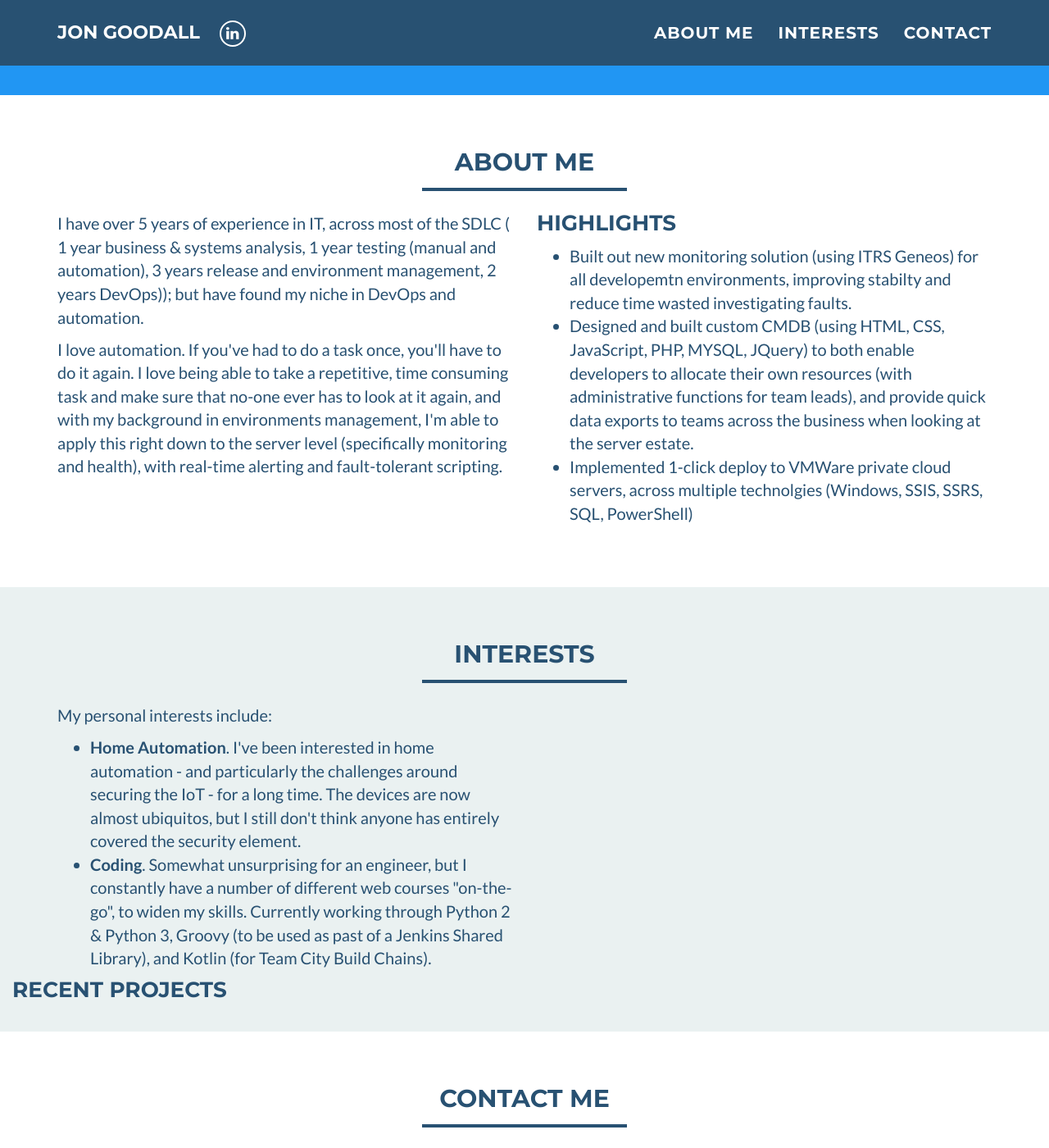
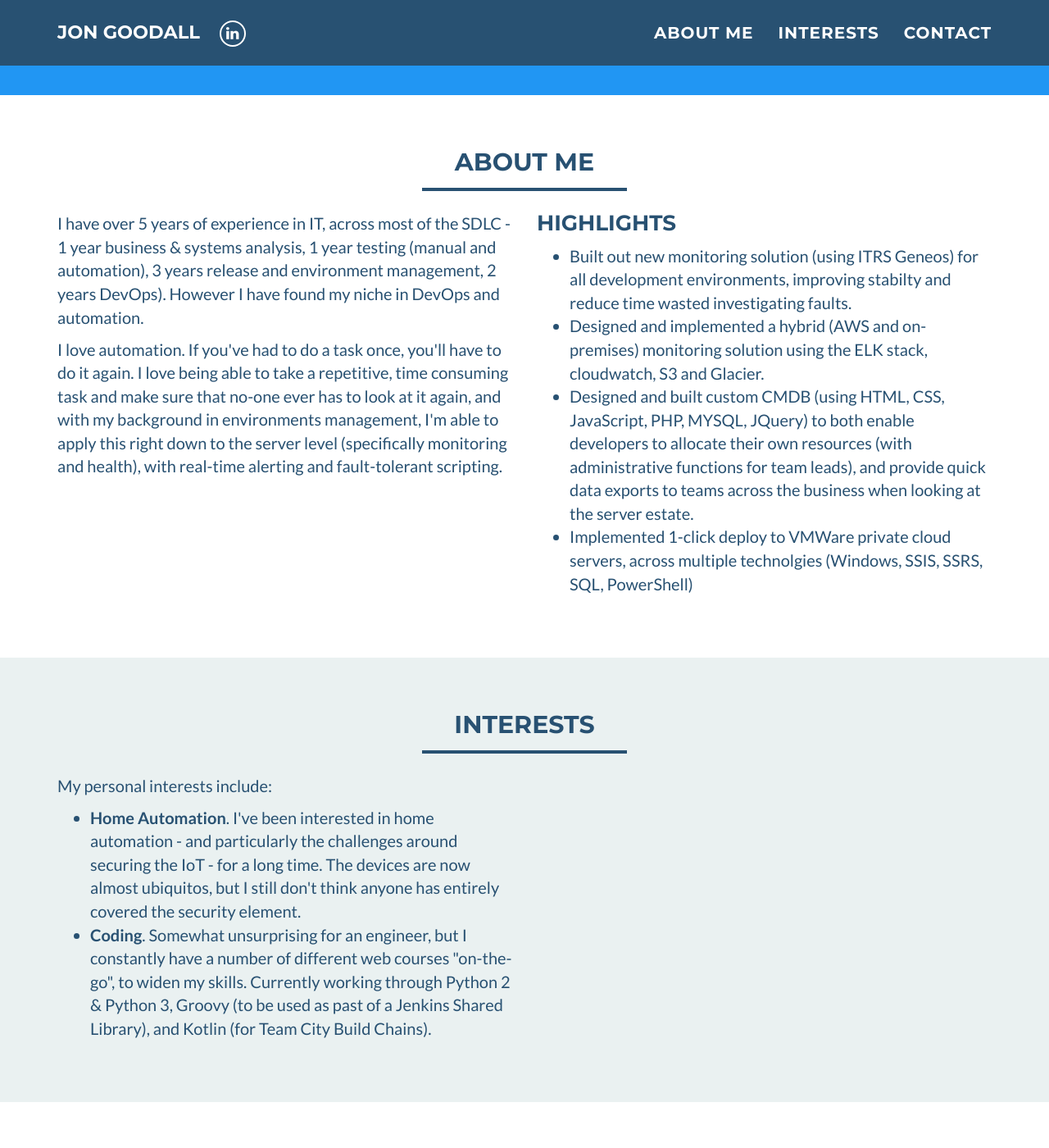
Before and after one commit to jdgoodall1/jdgoodall1.github.io, a Jekyll site: the page built from index.html, in a window 1280 px wide and 1400 px high, scrolled down 458 px. Shown: the whole window at 82% size. Built offline with Jekyll 4.4.1, drawn with Linux system fonts in a browser that asks for light colours.

Commit message:
Updated interests

```diff
--- a/_includes/about_me.html
+++ b/_includes/about_me.html
@@ -9,7 +9,7 @@
         <div class="row">
             <div class="col-sm-6">
                 <p>
-                    I have over 5 years of experience in IT, across most of the SDLC ( 1 year business & systems analysis, 1 year testing (manual and automation), 3 years release and environment management, 2 years DevOps)); but have found my niche in DevOps and automation.
+                    I have over 5 years of experience in IT, across most of the SDLC - 1 year business & systems analysis, 1 year testing (manual and automation), 3 years release and environment management, 2 years DevOps). However I have found my niche in DevOps and automation.
                 </p>
                 <p>
                     I love automation. If you've had to do a task once, you'll have to do it again. I love being able to take a repetitive, time consuming task and make sure that no-one ever has to look at it again, and with my background in environments management, I'm
@@ -20,7 +20,10 @@
                 <h3 style="margin-top:0;">Highlights</h3>
                 <ul>
                     <li>
-                        Built out new monitoring solution (using ITRS Geneos) for all developemtn environments, improving stabilty and reduce time wasted investigating faults.
+                        Built out new monitoring solution (using ITRS Geneos) for all development environments, improving stabilty and reduce time wasted investigating faults.
+                    </li>
+                    <li>
+                        Designed and implemented a hybrid (AWS and on-premises) monitoring solution using the ELK stack, cloudwatch, S3 and Glacier.
                     </li>
                     <li>
                         Designed and built custom CMDB (using HTML, CSS, JavaScript, PHP, MYSQL, JQuery) to both enable developers to allocate their own resources (with administrative functions for team leads), and provide quick data exports to teams across the business when
--- a/_includes/interests.html
+++ b/_includes/interests.html
@@ -27,7 +27,7 @@
         </div>
     </div>
     <div class="col-sm-6">
-        <h3 style="margin-top:0">Recent Projects</h3>
+        <h3 style="margin-top:0"></h3>
     </div>
     </div>
     </div>
```
